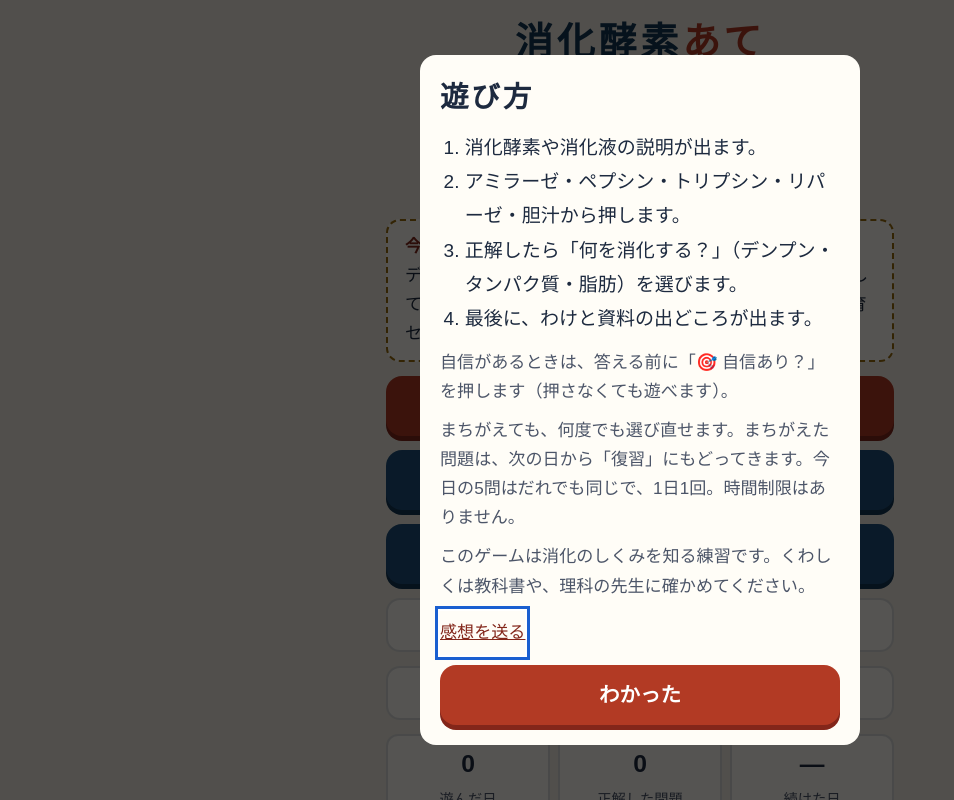
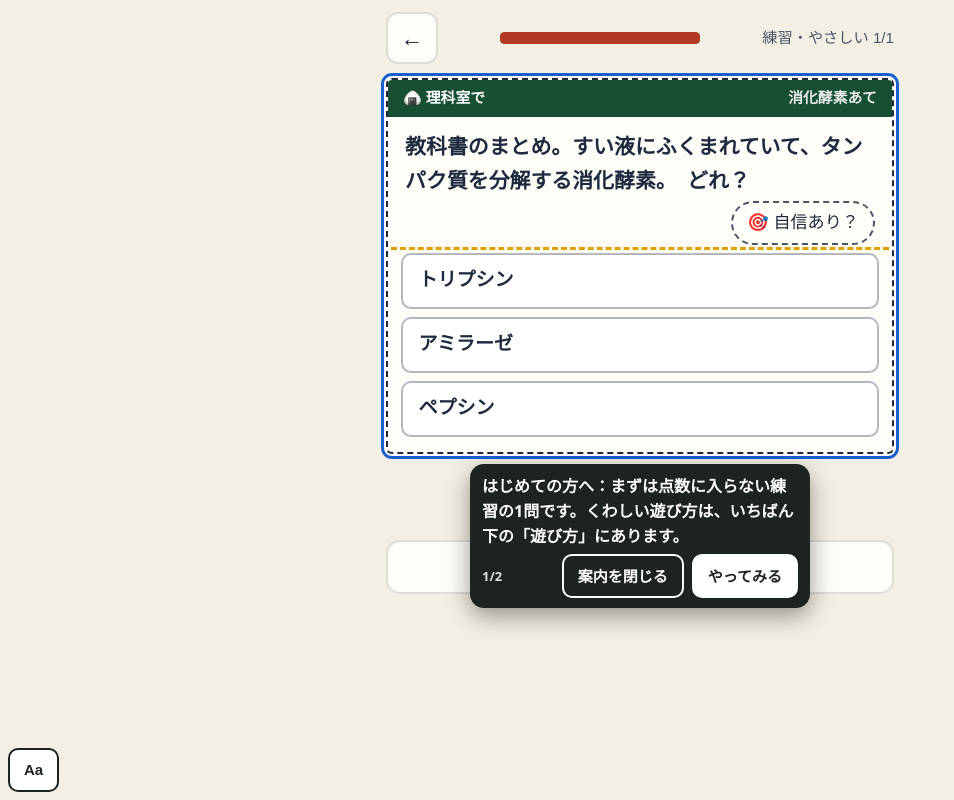
Before and after one commit to satou-aaaaa/shoka-koso, a plain HTML site: page index.html in a window 1280 px wide. Shown: the top 800 px of the page, without its empty margins (0-954 px from the left). Drawn offline with Linux system fonts and the light colour scheme; a web font is replaced by a local one.

Commit message:
ひな形の共通部品を写す（shared-workflows 67f7985） (#6)
Co-authored-by: template-sync <41898283+github-actions[bot]@users.noreply.github.com>

```diff
--- a/index.html
+++ b/index.html
@@ -346,7 +346,8 @@ html.a11y-say body{padding-bottom:calc(64px + env(safe-area-inset-bottom,0px))!i
 //      （incidents/2026-11-21-hand-copied-helpers-drift.md）。
 //      あわせて、はじめて遊ぶ人への案内（吹き出し Core.coach）を足した。長い「遊び方」の窓の代わりに、練習の1問を遊びながら
 //      その場で一言ずつ教える（NN/g「Mobile Instructional Overlays」・Andersen ほか CHI 2012「The Impact of Tutorials on Games of Varying Complexity」）。
-//   3: 2026-11-22 吹き出しを出しているあいだ 0.4 秒ごとに場所を測り直す（古い場所に残って押す所を隠すことがあった）。ボタンの字を「案内を閉じる」に
+//   3: 2026-11-22 吹き出しを出しているあいだ 0.4 秒ごとに場所を測り直す（古い場所に残って押す所を隠すことがあった）。ボタンの字を「案内を閉じる」に。
+//      段の wait（その所が出るまで待つ）を足した。全ゲームの「はじめての練習」を sync-template の migrateFirstPlay が足すため
 //   2: 2026-11-22 感想フォームのゲーム名を、渡さなければ題（<title>）から入れる。sync-template が全ゲームを game-core に切り替える（migrateCore）ため
 // 決まり: 外へ通信しない。ゲームの関数の名前（toast・buzz など）は上書きしない（Core.toast などで呼ぶ）。
 (function () {
@@ -432,6 +433,7 @@ html.a11y-say body{padding-bottom:calc(64px + env(safe-area-inset-bottom,0px))!i
   //   sel   …… 吹き出しを付ける所。まだ画面に無いあいだは待つ（ゲームが画面を作り直しても付け直す）
   //   until …… その所が画面に出たら次へ進む（答えた・正解した など）。無ければ sel を押したら次へ
   //   button …… 押すと次へ進むボタンの字（読むだけの吹き出し）
+  //   wait  …… その所が画面に出るまで、この吹き出しは出さずに待つ（答えたあとにだけ「次へ」を指す など）
   //   pos   …… "below"（既定）か "above"。その側に場所が無ければ、ページを少し動かして場所を空ける（読む所を隠さないため）
   // 吹き出しは押す所を隠さない（上か下の空いたほうに出す）。「案内を閉じる」と Esc でいつでもやめられる。
   const coach = (() => {
@@ -466,7 +468,7 @@ html.a11y-say body{padding-bottom:calc(64px + env(safe-area-inset-bottom,0px))!i
       while (steps && i < steps.length && steps[i].until && find(steps[i].until)) i++;
       if (!steps) return;
       if (i >= steps.length) return stop(true);
-      const st = steps[i], el = find(st.sel);
+      const st = steps[i], el = st.wait && !find(st.wait) ? null : find(st.sel);
       if (!el) { box.hidden = true; mark(null); return; }
       box.hidden = false; mark(el);
       const fresh = shown !== i;
@@ -836,7 +838,7 @@ function home() {
   $("go-cal").onclick = () => cal();
   $("go-ach").onclick = achView;
   bindFooter();
-  if (!s.tut) openHow();
+  if (!s.tut) firstPlay();
 }
 function practiceMenu() {
   app.innerHTML = `<header><button class="icon" id="back" aria-label="もどる">←</button><h1>練習<small>今日の記録には入りません（消化の手帳には載ります）</small></h1></header>
@@ -847,6 +849,27 @@ function practiceMenu() {
   document.querySelectorAll(".lv button").forEach((b) => (b.onclick = () => startRun("p", +b.dataset.t)));
   bindFooter(); toTop();
 }
+// first-play:begin（shared-workflows の scripts/sync-template.mjs が足した。直すときはひな形を直す）
+// はじめての人：長い「遊び方」の窓を出さず、点数に入らない練習の1問を遊びながら、吹き出しで一言ずつ教える（game-core の Core.coach）。
+// 「見た」は始めたその場で残す（途中でやめても、次からはふつうに始まる。くわしい遊び方はいつでもいちばん下の「遊び方」から）
+const FIRST_STEPS = [
+  { sel: "#choices", button: "やってみる", text: "はじめての方へ：まずは点数に入らない練習の1問です。くわしい遊び方は、いちばん下の「遊び方」にあります。" },
+  { sel: "#next", wait: ".verdict", text: "できました。わけを読んだら、ここを押して進みます。" },
+];
+function firstPlay() {
+  save((s) => { s.tut = true; });
+  // 練習の入り口を開いて、いちばん上（いちばんやさしい）を押す。無ければ前の形（遊び方の窓）にもどす
+  practiceMenu();
+  const b = document.querySelector(".lv button");
+  if (!window.Core || !Core.coach || !b) { home(); return openHow(); }
+  b.click();
+  // 練習は1問だけにする（数を減らしてから描き直す）
+  save((s) => { const r = s.runs && s.runs.p; if (r && Array.isArray(r.list)) r.list = r.list.slice(0, 1); });
+  play();
+  // 案内を閉じた（Esc も）ら、1問の練習の途中経過を残さずにホームへ（ふだんの練習の「続きから」を出さない）
+  Core.coach.start(FIRST_STEPS, { home, onEnd: (done) => { if (done === false) { save((s) => { const r = s.runs && s.runs.p; if (r && !(r.res || []).length) delete s.runs.p; }); home(); } } });
+}
+// first-play:end
 function startRun(mode, opt) {
   const k = todayKey(); let ng = false;
   save((s) => {
```
Also changed, not shown: qa/run.mjs (+6 -5 lines).
